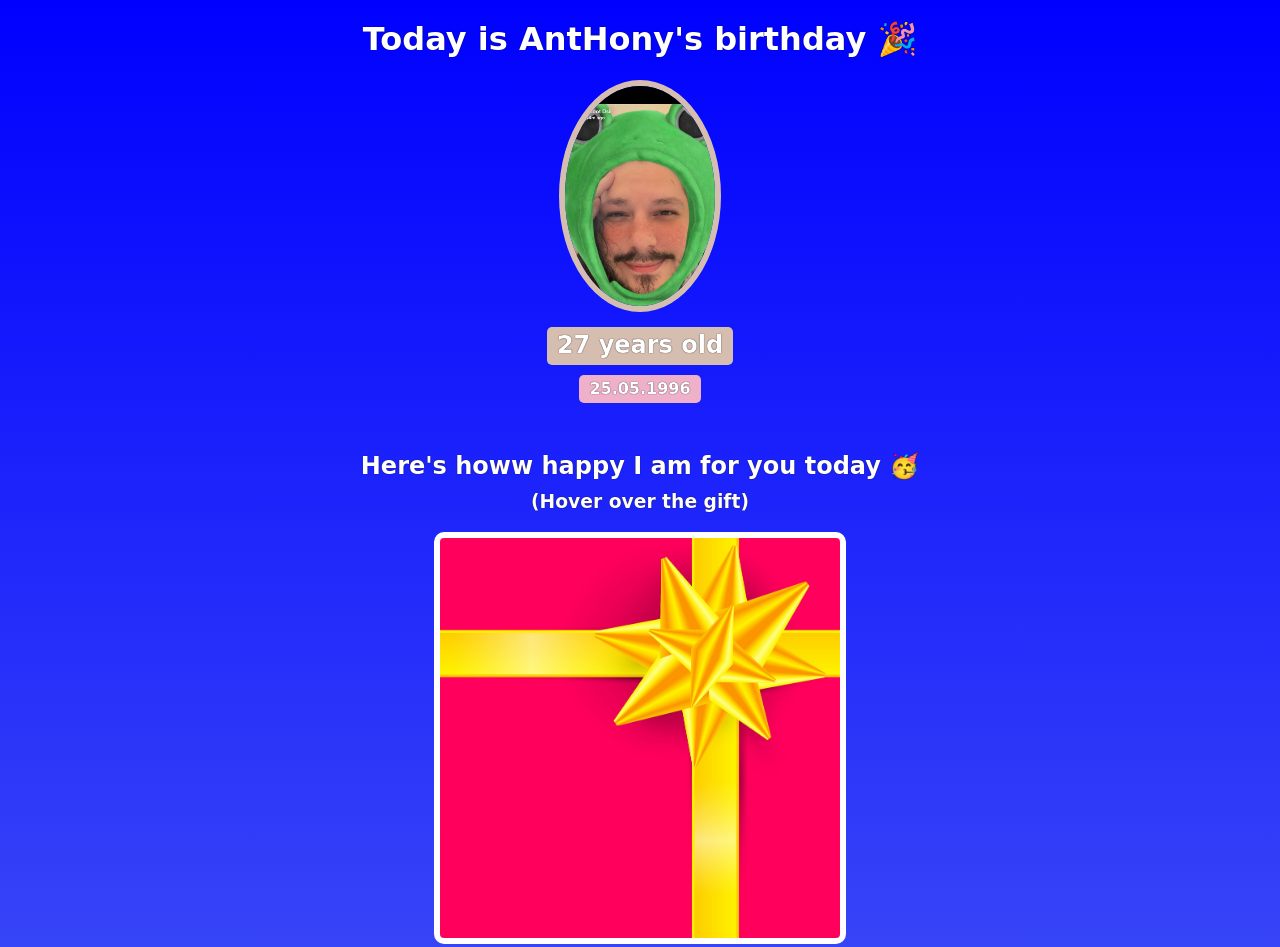
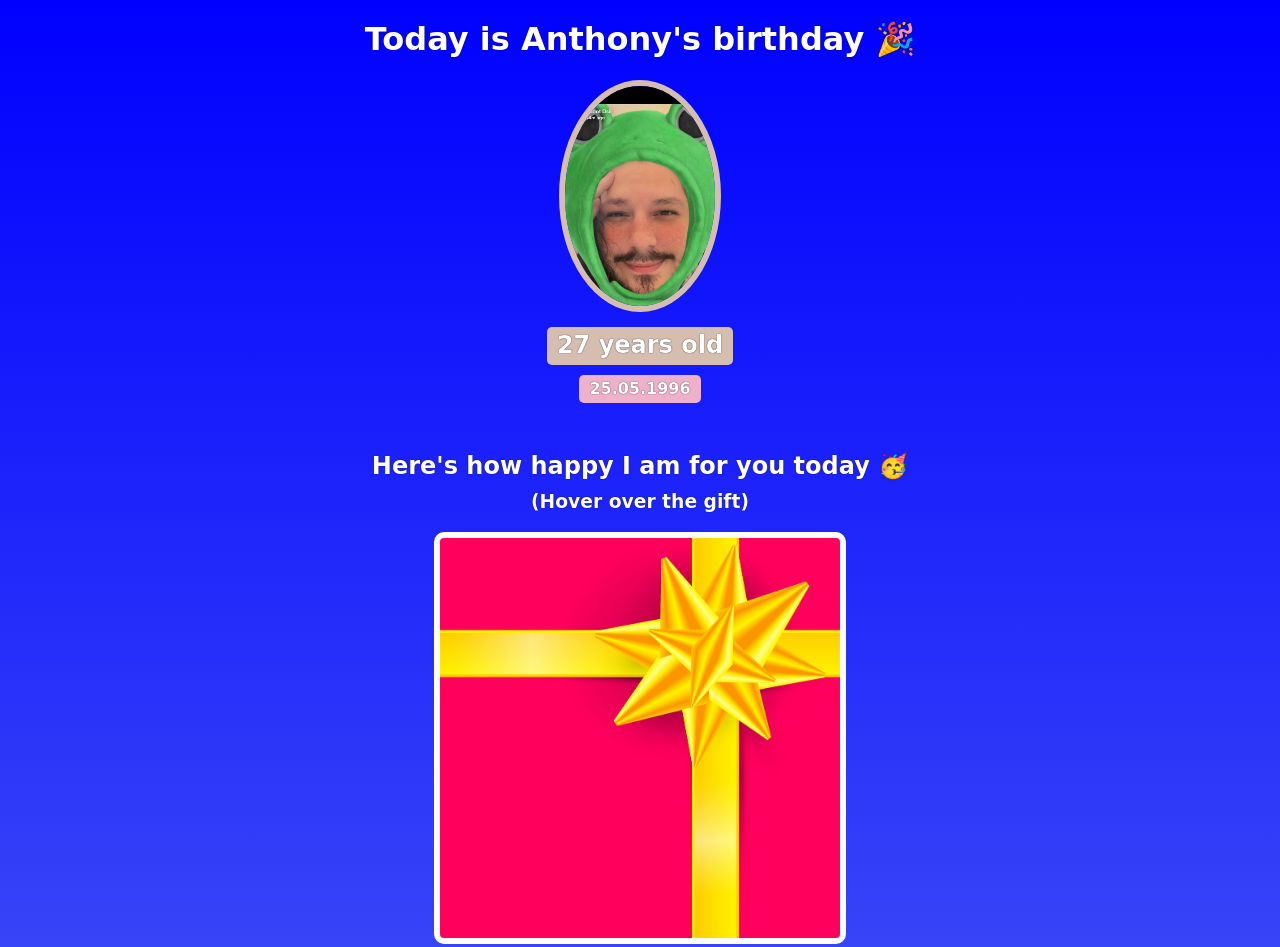
Before and after one commit to Becky044/Birthday-gift-site, a website built with Vite: page index.html in a window 1280 px wide. Shown: the top 947 px of the page. Built offline with nearby package versions, Linux system fonts and the light colour scheme; a web font is replaced by a local one.

Commit message:
type updates

```diff
--- a/index.html
+++ b/index.html
@@ -7,14 +7,14 @@
     </head>
     <body>
         <div id="header">
-            <h1>Today is AntHony's birthday 🎉</h1>
+            <h1>Today is Anthony's birthday 🎉</h1>
             <img id="bff-img" src="images/dsii-frog.jpg">
             <h2 id="bday-age">27 years old</h2>
             <h4 id="bday-date">25.05.1996</h4>
         </div>
 
         <div class="gift-section">
-            <h2 class="gift-title">Here's howw happy I am for you today 🥳</h2>
+            <h2 class="gift-title">Here's how happy I am for you today 🥳</h2>
             <h3 class="gift-hint">(Hover over the gift)</h3>
             <div class="gift-img" id="gift-img-happy"></div>
         </div>
```
